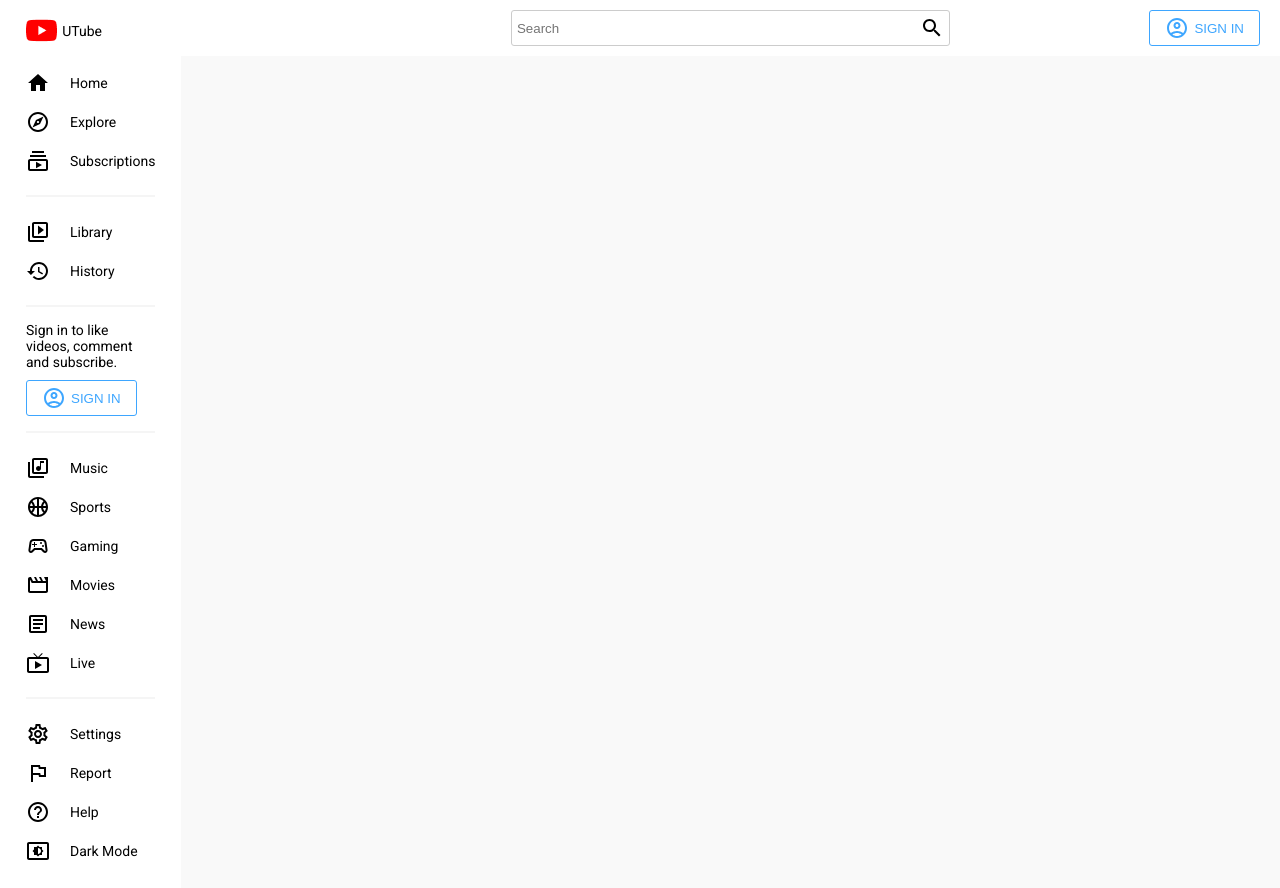
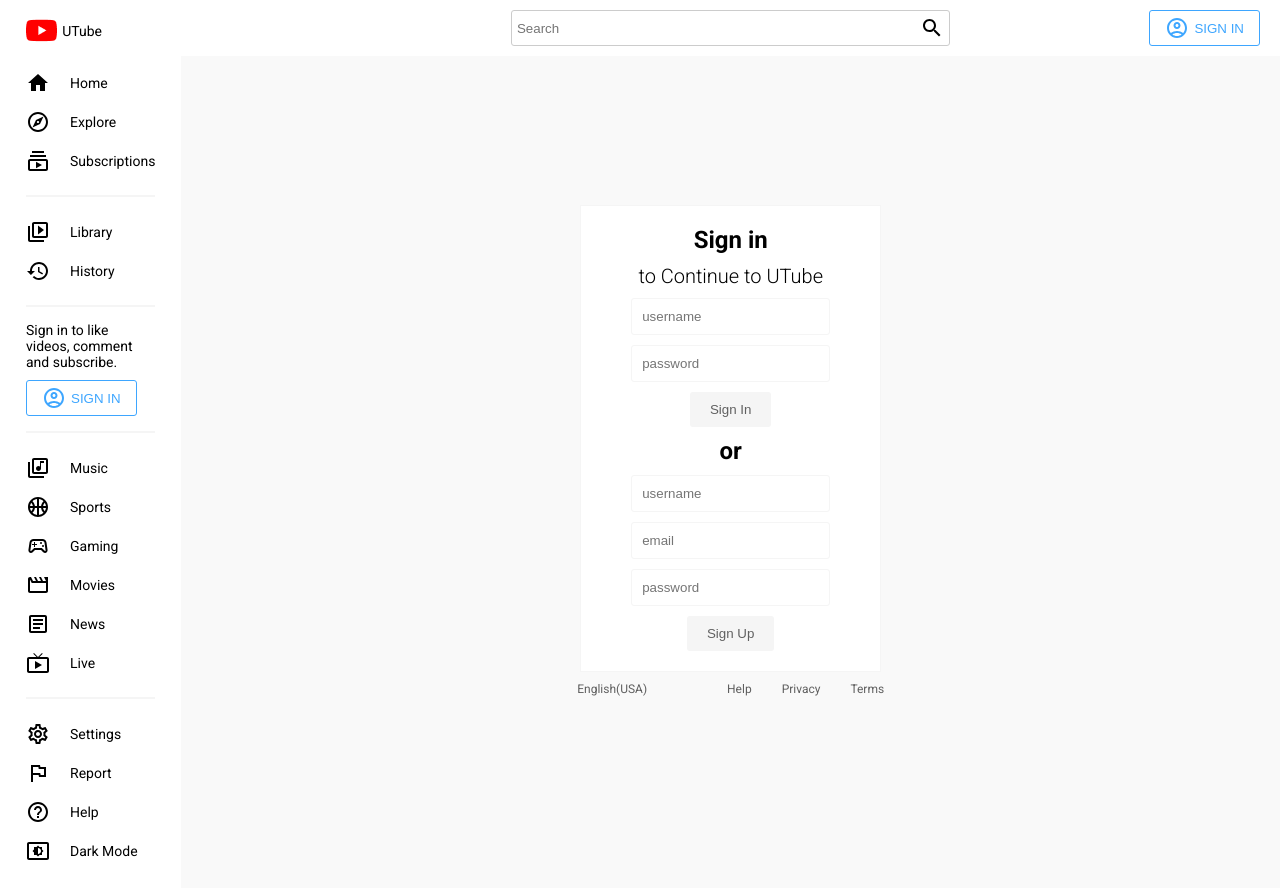
Before and after one commit to hamz-aa/full-stack-youtube-clone, a React (Vite) app: page /signin in a window 1280 px wide. Built offline with nearby package versions, Linux system fonts and the light colour scheme.

Commit message:
completed front end

```diff
--- a/src/App.jsx
+++ b/src/App.jsx
@@ -6,6 +6,7 @@
 import { BrowserRouter, Route, Routes } from "react-router-dom";
 import Home from "./pages/Home";
 import Video from "./pages/Video";
+import SignIn from "./pages/SignIn";
 
 const Container = styled.div`
   display: flex;
@@ -34,6 +35,7 @@
               <Routes>
                 <Route path="/">
                   <Route index element={<Home />} />
+                  <Route path="signin" element={<SignIn />} />
                   <Route path="video">
                     <Route path=":id" element={<Video />} />
                   </Route>
--- a/src/components/Menu.jsx
+++ b/src/components/Menu.jsx
@@ -50,6 +50,10 @@
   gap: 20px;
   cursor: pointer;
   padding: 7.5px 0;
+
+  &:hover {
+    background-color: ${({ theme }) => theme.soft};
+  }
 `;
 
 const Hr = styled.hr`
@@ -58,6 +62,7 @@
 `;
 
 const Login = styled.div``;
+
 const Button = styled.button`
   padding: 5px 15px;
   background-color: transparent;
@@ -106,10 +111,11 @@
         <Hr />
         <Login>
           Sign in to like videos, comment and subscribe.
-          <Button>
-            {" "}
-            <AccountCircleOutlinedIcon /> SIGN IN
-          </Button>
+          <Link to="signin" style={{ textDecoration: "none" }}>
+            <Button>
+              <AccountCircleOutlinedIcon /> SIGN IN
+            </Button>
+          </Link>
         </Login>
         <Hr />
         <Item>
--- a/src/components/Navbar.jsx
+++ b/src/components/Navbar.jsx
@@ -1,5 +1,6 @@
 import { SearchOutlined } from "@mui/icons-material";
 import AccountCircleOutlined from "@mui/icons-material/AccountCircleOutlined";
+import { Link } from "react-router-dom";
 import styled from "styled-components";
 
 const Container = styled.div`
@@ -57,10 +58,12 @@
           <Input placeholder="Search" />
           <SearchOutlined />
         </Search>
-        <Button>
-          <AccountCircleOutlined />
-          SIGN IN
-        </Button>
+        <Link to="signin" style={{ textDecoration: "none" }}>
+          <Button>
+            <AccountCircleOutlined />
+            SIGN IN
+          </Button>
+        </Link>
       </Wrapper>
     </Container>
   );
--- /dev/null
+++ b/src/pages/SignIn.jsx
@@ -0,0 +1,89 @@
+import styled from "styled-components";
+
+const Container = styled.div`
+  display: flex;
+  align-items: center;
+  justify-content: center;
+  height: calc(100vh - 56px);
+  color: ${({ theme }) => theme.text};
+  flex-direction: column;
+`;
+
+const Wrapper = styled.div`
+  display: flex;
+  align-items: center;
+  flex-direction: column;
+  background-color: ${({ theme }) => theme.bgLighter};
+  border: 1px solid ${({ theme }) => theme.soft};
+  padding: 20px 50px;
+  gap: 10px;
+`;
+
+const Title = styled.h1`
+  font-size: 24px;
+`;
+
+const SubTitle = styled.h2`
+  font-size: 20px;
+  font-weight: 300;
+`;
+
+const Input = styled.input`
+  border: 1px solid ${({ theme }) => theme.soft};
+  border-radius: 3px;
+  padding: 10px;
+  background-color: transparent;
+  width: 100%;
+`;
+const Button = styled.button`
+  border-radius: 3px;
+  border: none;
+  padding: 10px 20px;
+  cursor: pointer;
+  font-weight: 500;
+  background-color: ${({ theme }) => theme.soft};
+  color: ${({ theme }) => theme.textSoft};
+`;
+
+const More = styled.div`
+  display: flex;
+  font-size: 12px;
+  margin-top: 10px;
+  color: ${({ theme }) => theme.textSoft};
+`;
+
+const Links = styled.div`
+  margin-left: 50px;
+`;
+const Link = styled.span`
+  margin-left: 30px;
+`;
+
+const SignIn = () => {
+  return (
+    <Container>
+      <Wrapper>
+        <Title>Sign in</Title>
+        <SubTitle>to Continue to UTube</SubTitle>
+        <Input placeholder="username" />
+        <Input placeholder="password" type="password" />
+        <Button>Sign In</Button>
+        <Title>or</Title>
+        <Input placeholder="username" />
+        <Input placeholder="email" type="email" />
+        <Input placeholder="password" type="password" />
+        <Button>Sign Up</Button>
+      </Wrapper>
+      <More>
+        English(USA)
+        <Links>
+          <Link>Help</Link>
+          <Link>Privacy</Link>
+          <Link>Terms</Link>
+        </Links>
+      </More>
+    </Container>
+  );
+};
+
+export default SignIn;
```
